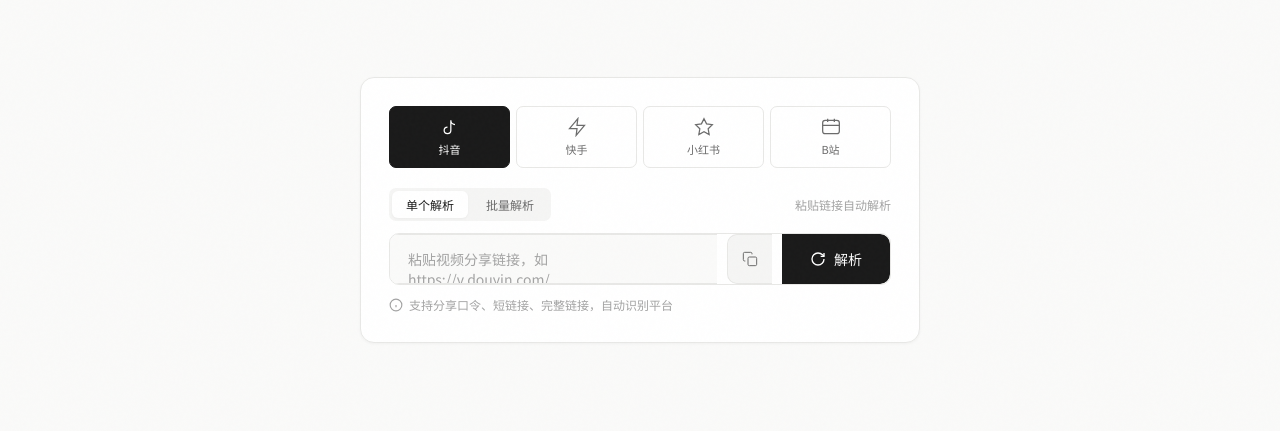
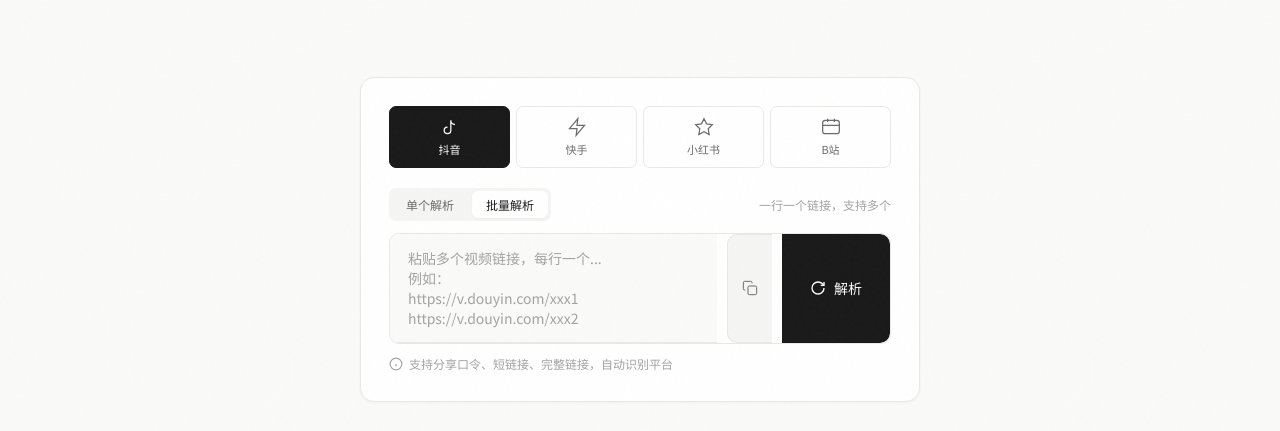
Before and after one commit to zqbhhh/videolens, a website: page index.html in a window 1280 px wide. Shown: the part 369-800 px from the top of the page. Drawn offline with Linux system fonts and the light colour scheme.

Commit message:
change: default to batch mode

```diff
--- a/index.html
+++ b/index.html
@@ -1061,7 +1061,7 @@
     });
 
     // ─── State ───
-    let currentMode = 'single'; // 'single' or 'batch'
+    let currentMode = 'batch'; // 'single' or 'batch'
     let batchResults = [];
     let batchProgress = 0;
     let currentResult = null;
@@ -1108,6 +1108,9 @@
             showStatus('无法读取剪贴板，请手动粘贴', 'error');
         }
     });
+
+    // ─── Init default mode ───
+    switchMode('batch');
 
     // ─── Platform tabs ───
     document.querySelectorAll('.platform-tab').forEach(tab => {
```
